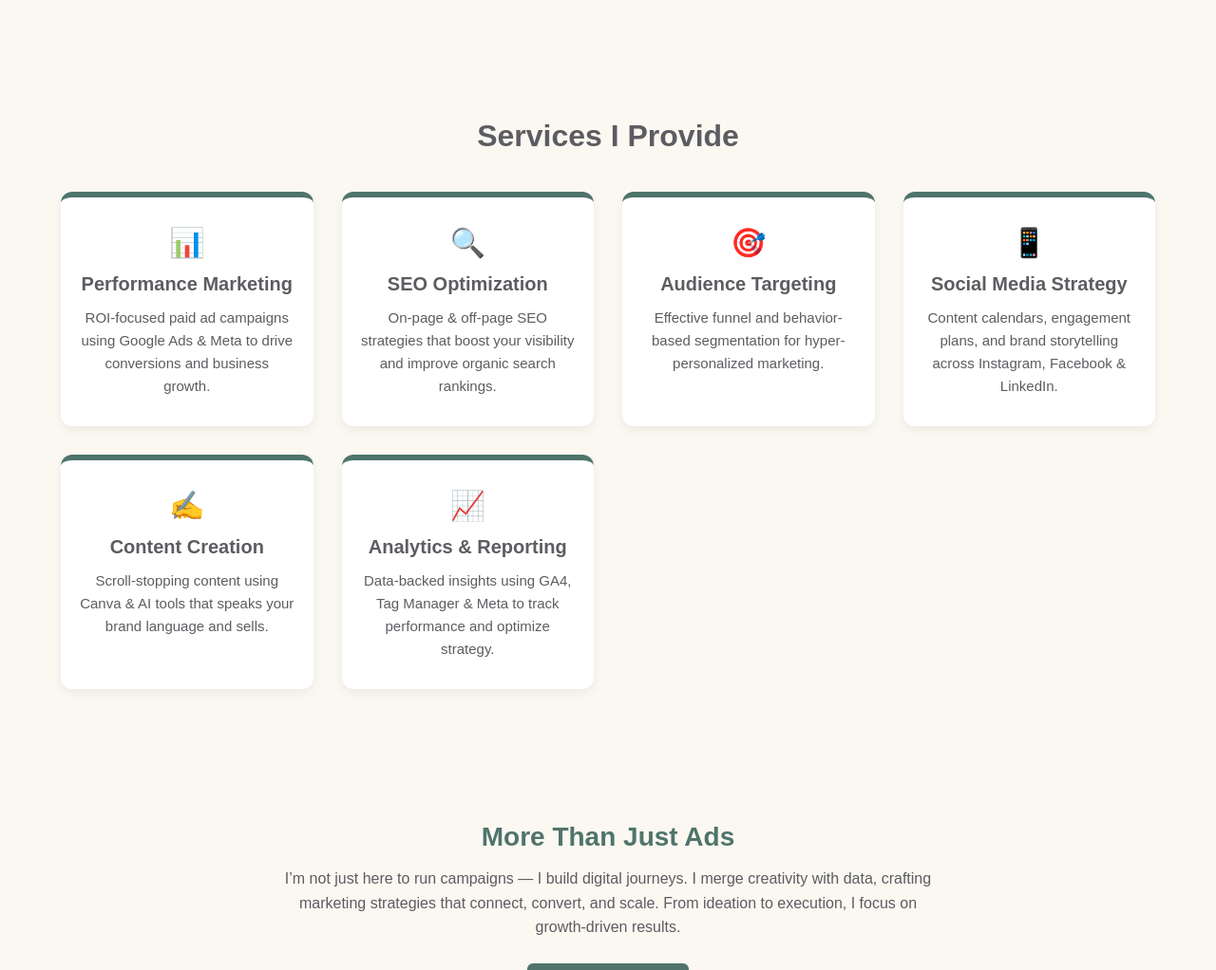
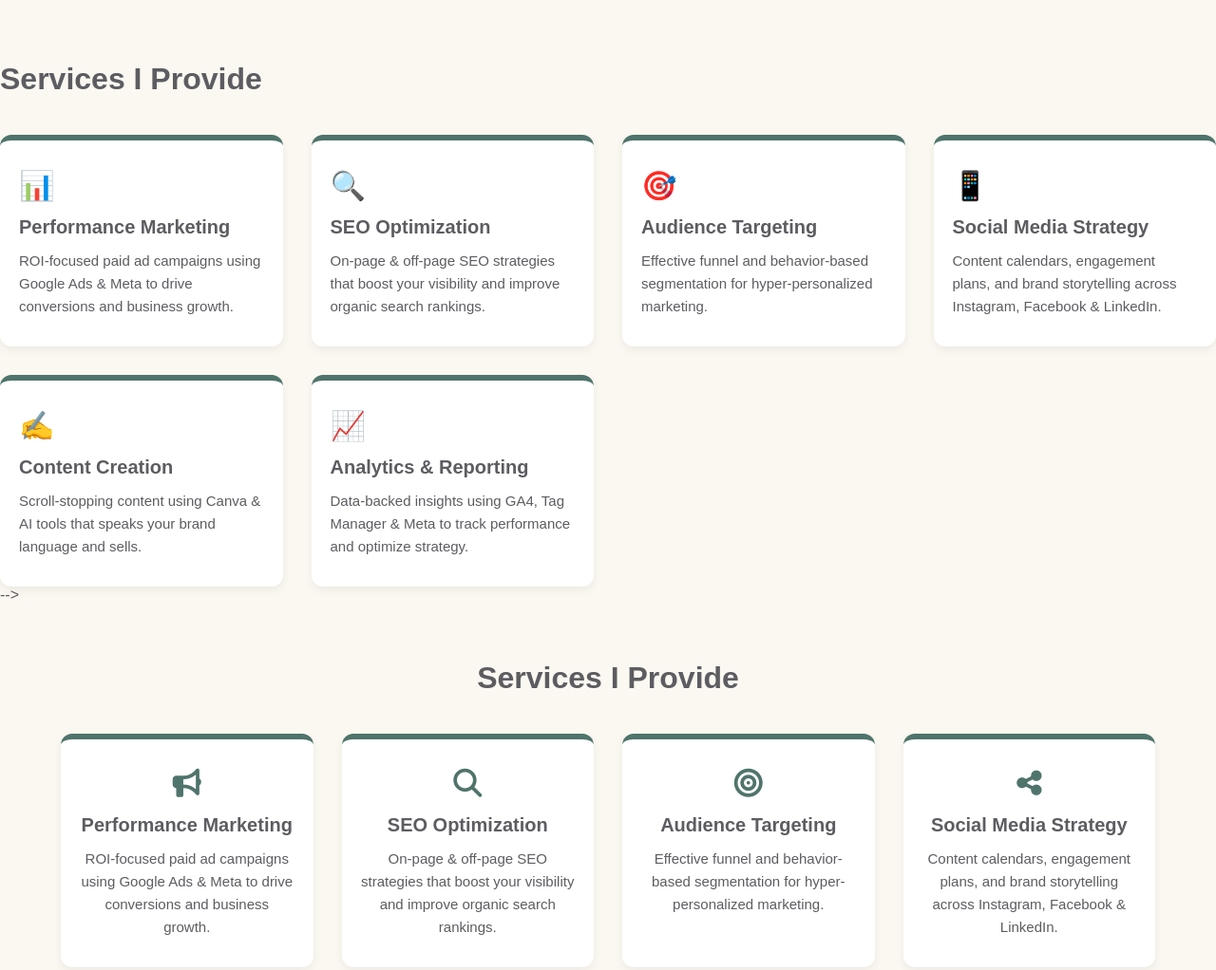
Before and after one commit to Nupur2001/Digital-Marketing-Portfolio, a plain HTML site: page index.html in a window 1280 px wide. Shown: the part 639-1661 px from the top of the page at 95% size. Drawn offline with Linux system fonts and the light colour scheme.

Commit message:
Update index.html

```diff
--- a/index.html
+++ b/index.html
@@ -59,46 +59,95 @@
     </section>
 
     <!-- Services Offered Section -->
+    <div class="container">
+        <h2 class="section-title">Services I Provide</h2>
+        <div class="services-grid">
+
+            <div class="service-card">
+                <div class="icon">📊</div>
+                <h3>Performance Marketing</h3>
+                <p>ROI-focused paid ad campaigns using Google Ads & Meta to drive conversions and business growth.
+                </p>
+            </div>
+
+            <div class="service-card">
+                <div class="icon">🔍</div>
+                <h3>SEO Optimization</h3>
+                <p>On-page & off-page SEO strategies that boost your visibility and improve organic search rankings.
+                </p>
+            </div>
+
+            <div class="service-card">
+                <div class="icon">🎯</div>
+                <h3>Audience Targeting</h3>
+                <p>Effective funnel and behavior-based segmentation for hyper-personalized marketing.</p>
+            </div>
+
+            <div class="service-card">
+                <div class="icon">📱</div>
+                <h3>Social Media Strategy</h3>
+                <p>Content calendars, engagement plans, and brand storytelling across Instagram, Facebook &
+                    LinkedIn.</p>
+            </div>
+
+            <div class="service-card">
+                <div class="icon">✍️</div>
+                <h3>Content Creation</h3>
+                <p>Scroll-stopping content using Canva & AI tools that speaks your brand language and sells.</p>
+            </div>
+
+            <div class="service-card">
+                <div class="icon">📈</div>
+                <h3>Analytics & Reporting</h3>
+                <p>Data-backed insights using GA4, Tag Manager & Meta to track performance and optimize strategy.
+                </p>
+            </div>
+
+        </div>
+    </div>
+    </section> -->
+
+
     <section class="services">
         <div class="container">
             <h2 class="section-title">Services I Provide</h2>
             <div class="services-grid">
 
                 <div class="service-card">
-                    <div class="icon">📊</div>
+                    <div class="icon"><i class="fas fa-bullhorn"></i></div>
                     <h3>Performance Marketing</h3>
                     <p>ROI-focused paid ad campaigns using Google Ads & Meta to drive conversions and business growth.
                     </p>
                 </div>
 
                 <div class="service-card">
-                    <div class="icon">🔍</div>
+                    <div class="icon"><i class="fas fa-search"></i></div>
                     <h3>SEO Optimization</h3>
                     <p>On-page & off-page SEO strategies that boost your visibility and improve organic search rankings.
                     </p>
                 </div>
 
                 <div class="service-card">
-                    <div class="icon">🎯</div>
+                    <div class="icon"><i class="fas fa-bullseye"></i></div>
                     <h3>Audience Targeting</h3>
                     <p>Effective funnel and behavior-based segmentation for hyper-personalized marketing.</p>
                 </div>
 
                 <div class="service-card">
-                    <div class="icon">📱</div>
+                    <div class="icon"><i class="fas fa-share-alt"></i></div>
                     <h3>Social Media Strategy</h3>
                     <p>Content calendars, engagement plans, and brand storytelling across Instagram, Facebook &
                         LinkedIn.</p>
                 </div>
 
                 <div class="service-card">
-                    <div class="icon">✍️</div>
+                    <div class="icon"><i class="fas fa-pen-nib"></i></div>
                     <h3>Content Creation</h3>
                     <p>Scroll-stopping content using Canva & AI tools that speaks your brand language and sells.</p>
                 </div>
 
                 <div class="service-card">
-                    <div class="icon">📈</div>
+                    <div class="icon"><i class="fas fa-chart-line"></i></div>
                     <h3>Analytics & Reporting</h3>
                     <p>Data-backed insights using GA4, Tag Manager & Meta to track performance and optimize strategy.
                     </p>
@@ -107,6 +156,7 @@
             </div>
         </div>
     </section>
+
 
     <!-- About My Brand -->
     <section class="about-preview">
```
